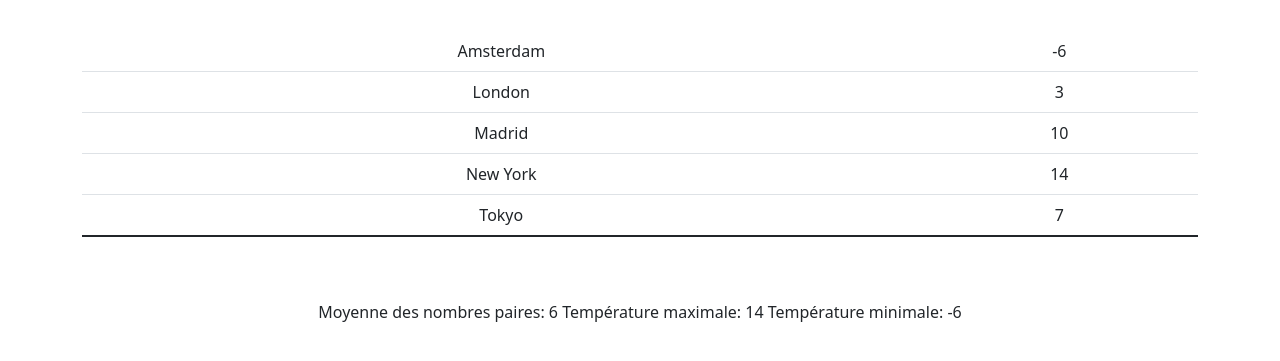
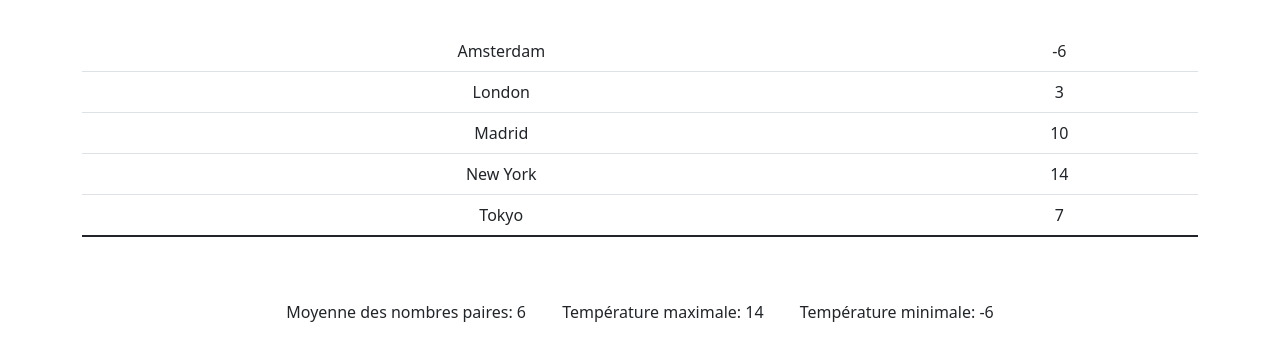
Before and after one commit to Pericles001/simple-avg-calculator, a plain HTML site: page index.html in a window 1280 px wide. Shown: the part 73-434 px from the top of the page. Drawn offline with Linux system fonts and the light colour scheme.

Commit message:
Done with data visualisation

```diff
--- a/index.html
+++ b/index.html
@@ -34,9 +34,9 @@
         </div>
 
         <div class="mt-5 text-center" >
-            <span id="avg_even">Moyenne:  </span>
-            <span id="max">Maximum: </span>
-            <span id="min">Minimum: </span>
+            <span id="avg_even" class="m-3">Moyenne:  </span>
+            <span id="max" class="m-3">Maximum: </span>
+            <span id="min" class="m-3">Minimum: </span>
         </div>
     </div>
 </div>
```
